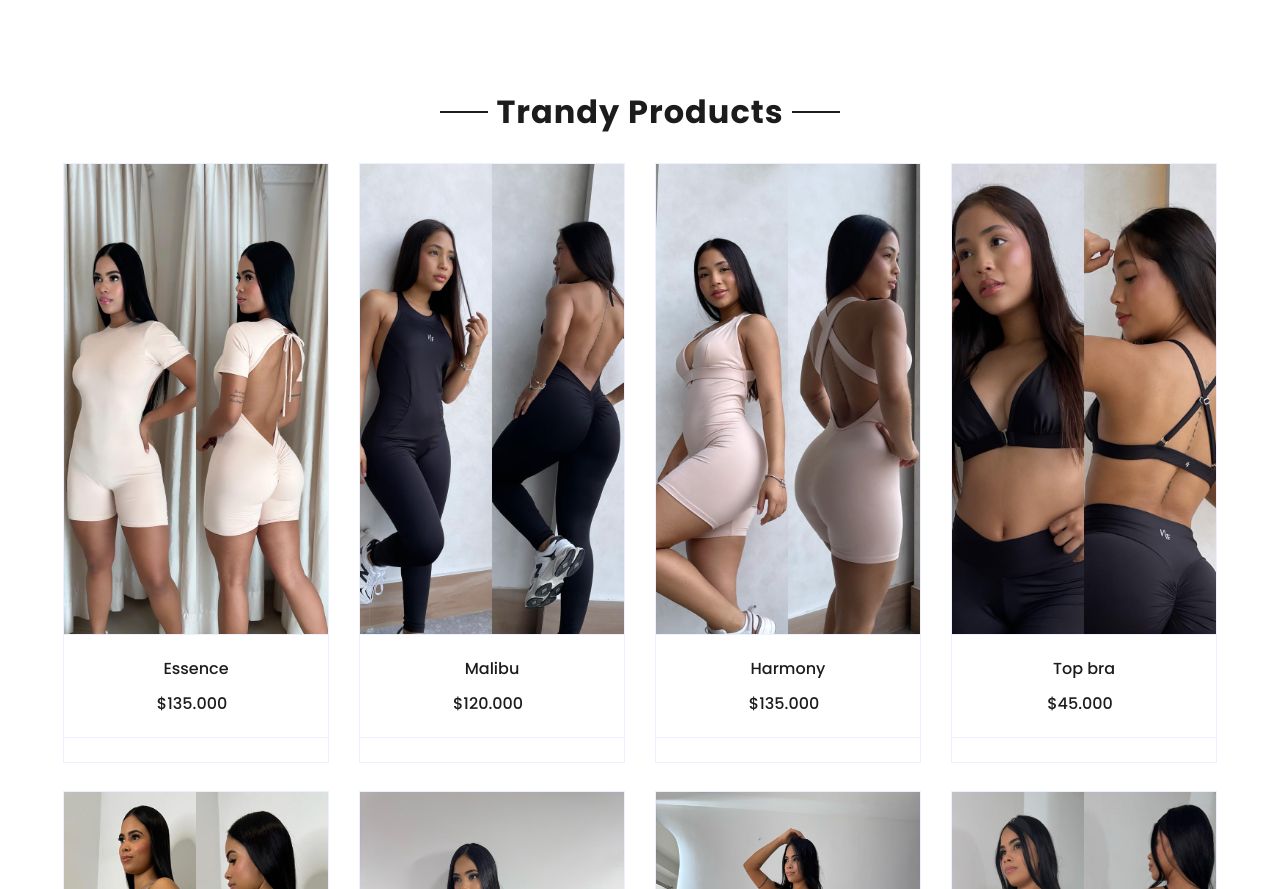
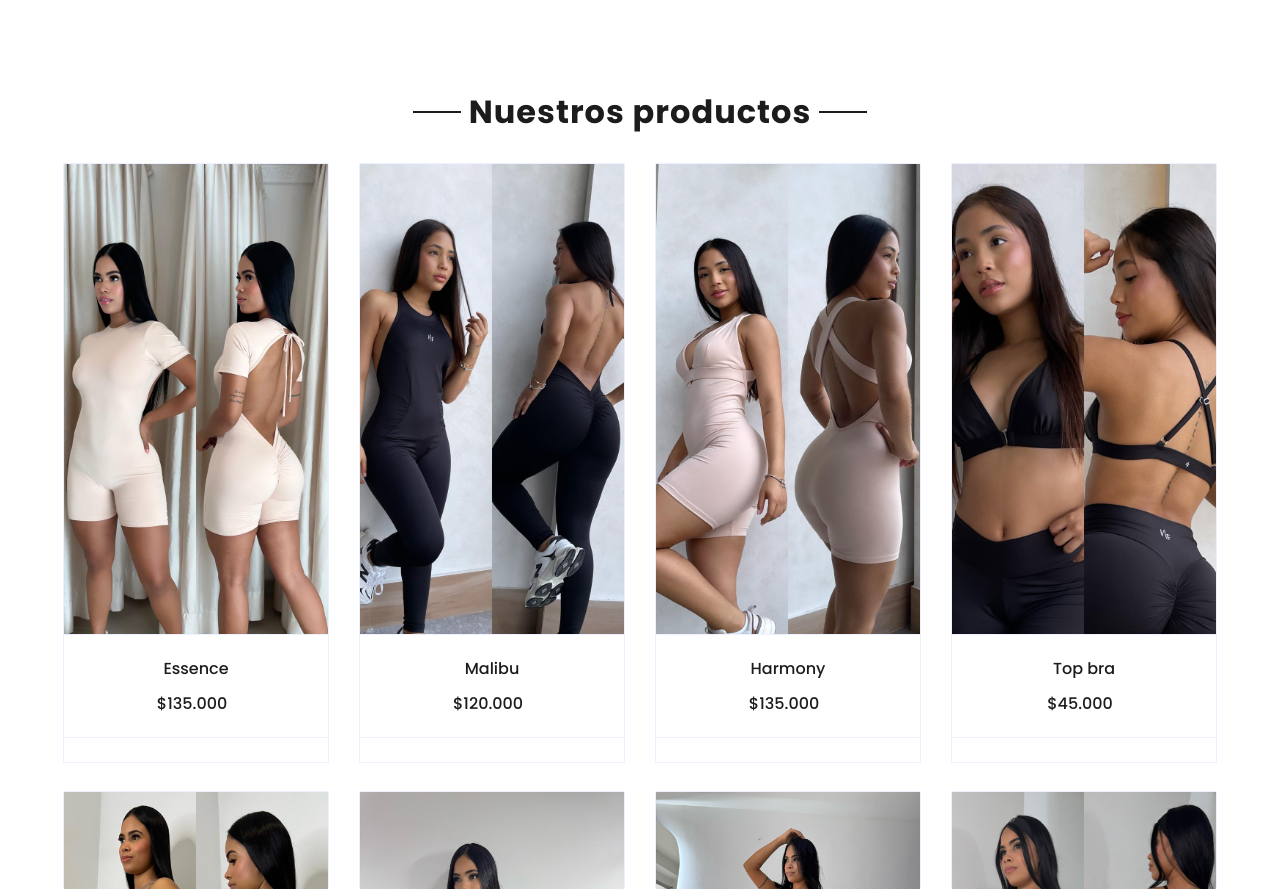
Before and after one commit to kevinhuaza/nova, a plain HTML site: page bootstrap-shop-template/index.html in a window 1280 px wide. Shown: the part 1251-2140 px from the top of the page. Drawn offline with nearby package versions, Linux system fonts and the light colour scheme.

Commit message:
Update index.html
v

```diff
--- a/bootstrap-shop-template/index.html
+++ b/bootstrap-shop-template/index.html
@@ -166,7 +166,7 @@
     <!-- Products Start -->
     <div class="container-fluid pt-5">
         <div class="text-center mb-4">
-            <h2 class="section-title px-5"><span class="px-2">Trandy Products</span></h2>
+            <h2 class="section-title px-5"><span class="px-2">Nuestros productos</span></h2>
         </div>
         <div class="row px-xl-5 pb-3">
             <div class="col-lg-3 col-md-6 col-sm-12 pb-1">
```
